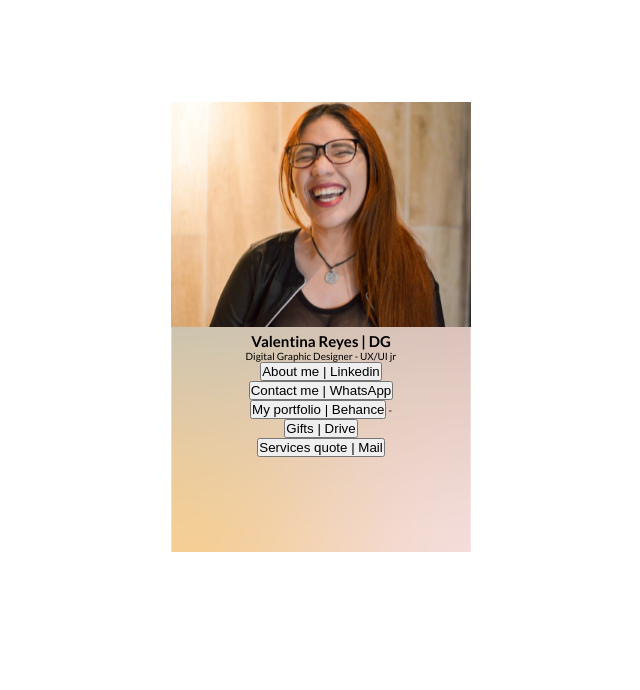
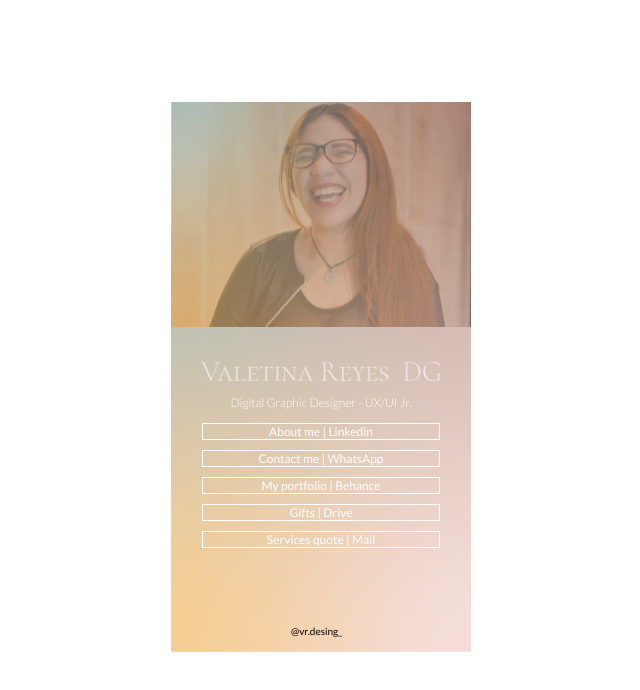
Before and after one commit to heyvalem/vdm17.github.io, a plain HTML site: page index.html in a window 1280 px wide. Shown: the whole page, without its empty margins (319-959 px from the left). Drawn offline with Linux system fonts and the light colour scheme; a web font is replaced by a local one.

Commit message:
edicion del diseño de los botones y correción de la fotografia

```diff
--- a/index.html
+++ b/index.html
@@ -7,7 +7,7 @@
     <link rel="stylesheet" href="./styles/Styles.css">
     <title>Valentina Reyes | DG </title>
     <link rel="preconnect" href="https://fonts.gstatic.com">
-<link href="https://fonts.googleapis.com/css2?family=Cormorant+SC:wght@500;700&family=Lato:wght@400;700&display=swap" rel="stylesheet">
+    <link href="https://fonts.googleapis.com/css2?family=Lato:wght@300;400;700&display=swap" rel="stylesheet">
 </head>
 <body>
 <main class="landing_page__main">
@@ -15,21 +15,27 @@
         <div class="personal_picture__container">
         </div>
         <div class="main-tittle--container">
-            <h1> Valentina Reyes | DG</h1>
-            <p>Digital Graphic Designer - UX/UI jr</p>
+            <img src="./Assets/Recurso 1iconos.png" alt="Valentina Reyes | DG" class="VDM_name__img">
+            <p class="text_presentation_p">Digital Graphic Designer - UX/UI Jr.</p>
         </div>
-        <div class="button-chart-container ">
-            <button><a>About me | Linkedin <span id="linkedin_logo"></span></a></button>
-            <br>
-            <button> <a>Contact me | WhatsApp <span id="linkedin_logo"></span></a> </button>
-            <br>
-            <button> <a>My portfolio | Behance <span id="linkedin_logo"></span></a> </button>
-       -    <br>
-            <button> <a> Gifts | Drive <span id="linkedin_logo"></span></a> </button>
-            <br>
-            <button> <a> Services quote | Mail <span id="linkedin_logo"></span></a> </button>
-        </div>
-        <a id="ig_account__a">@vr.desing_ <span></span></a>
+        <section class="button-chart-container">
+            <div class="linkedin__button">
+                <button><a>About me | Linkedin <span class="linkedin_logo"></span></a></button>
+            </div>
+            <div class="Whatsapp__button">
+                <button><a>Contact me | WhatsApp <span id="Whatsapp_logo"></span></a> </button>
+            </div>
+            <div class="Behance__button">
+                <button><a>My portfolio | Behance <span id="Behance_logo"></span></a> </button>
+            </div>
+            <div class="Drive__button">
+                <button><a> Gifts | Drive <span id="Drive_logo"></span></a> </button>
+            </div>
+            <div class="e-mail__button">
+                <button><a> Services quote | Mail <span id="e-mail_logo"></span></a> </button>
+            </div>
+        </section>
+        <a id="ig_account__a">@vr.desing_ <span class=""></span></a>
     </section>
 </main>
 </body>
--- a/styles/Styles.css
+++ b/styles/Styles.css
@@ -25,9 +25,9 @@ body{
 
 .landing_page__main{
     position: relative;
-    width: 85%;
-    height: 90%;
-    max-height: 450px;
+    width: 80%;
+    height: 100%;
+    max-height: 550px;
     max-width: 300px;
     margin: 8% auto;
     background-image: url("../Assets/Recurso\ 2ffff.png");
@@ -38,27 +38,61 @@ body{
 
 .personal_picture__container{
 position: absolute;
-background-image: url("../Assets/Valentina_Picture\ \(2\).png");
+background-image: url("../Assets/Valentina_Picture\ \(3\).png");
 background-repeat: no-repeat;
 height: 100%;
 width: 100%;
 }
 
+.personal_picture__container img {
+position: absolute;
+height: 0;
+width: 0;
+}
 .main-tittle--container{
  position: relative;
  text-align: center;
- top: 230px
+ top: 230px;
+}
+
+.main-tittle--container .VDM_name__img{
+    width: 80%;
+    height: 80%;
+    margin: 30px auto 10px auto;
+}
+
+.main-tittle--container .text_presentation_p {
+    font-size: 1.2rem;
+    line-height: 2.0rem;
+    font-weight: 300;
+    font-family: 'Lato', sans-serif;;
+    color: #ffffff;
 }
 
 .button-chart-container {
- position: relative;
- text-align: center;
- top: 230px
+    position: relative;
+    text-align: center;
+    top: 230px;
 }
 
-#ig_account__p {
-    position: relative;
-    padding: 0 auto;
-    top: 275px;
+.button-chart-container button {
+    width: 85%;
+    top: 10px;
+    font-family:  'Lato', sans-serif;;
+    font-size: 1.2rem;
+    color: #ffffff;
+    background-color: transparent;
+    border: solid 1px;
+    border-color: #ffffff;
+}
 
+.linkedin__button , .Whatsapp__button , .Behance__button , .Drive__button , .e-mail__button {
+    margin: 10px;
 }
+
+
+#ig_account__a {
+    position: absolute;
+    left: 40%;
+    top: 95%;
+}
```
Also changed, not shown: Assets/Icons/Behance.png (added), Assets/Icons/Regalo.png (added), Assets/Icons/gmail.png (added), Assets/Icons/instagram.png (added), Assets/Icons/linkedin.png (added), Assets/Icons/whatsapp.png (added), Assets/Recurso 1iconos.png (added), Assets/Recurso 2iconos.png (added), Assets/Valentina_Picture (2).png (deleted), Assets/Valentina_Picture (3).png (added).
